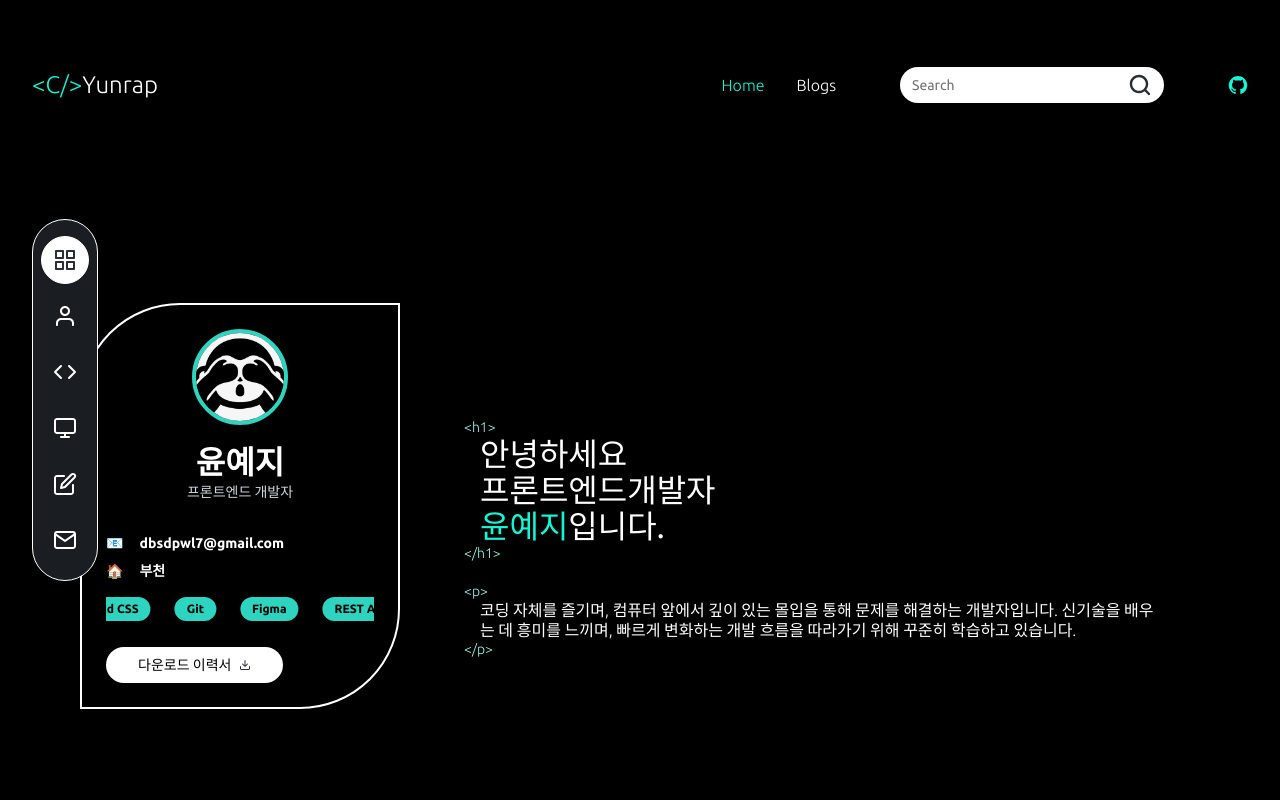
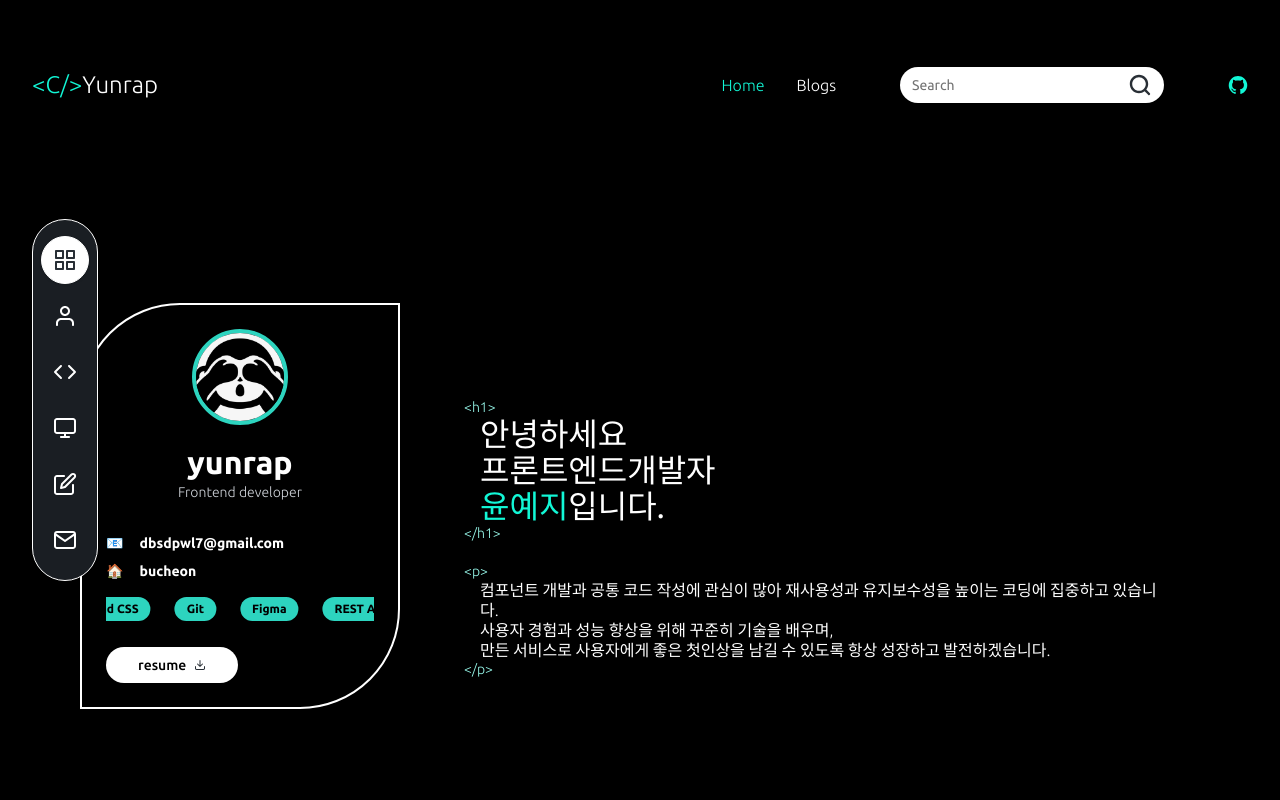
Before and after one commit to yunrap/yunrap.website, a Next.js app: page / in a window 1280 px wide. Shown: the top 800 px of the page. Built offline with nearby package versions, Linux system fonts and the light colour scheme.

Commit message:
docs: 이력서수정 업로드

```diff
--- a/src/app/blogs/page.tsx
+++ b/src/app/blogs/page.tsx
@@ -4,8 +4,7 @@ import { Post } from '@/app/shared/types/blog';
 
 const getPosts = async () => {
   const res = await fetch(`${process.env.NEXT_PUBLIC_API_URL}/postsAll`, {
-    next: { revalidate: 10 }, // 10초마다 새로고침
-    cache: 'no-store', // 즉시 최신 데이터 필요하면 no-store로도 가능
+    cache: 'no-store',
   });
 
   if (!res.ok) throw new Error('Failed to fetch posts');
--- a/src/app/page.tsx
+++ b/src/app/page.tsx
@@ -19,7 +19,7 @@ const techStack = [
 // 연락처 정보 데이터
 const contactInfo = [
   { icon: '📧', text: 'dbsdpwl7@gmail.com', label: '이메일' },
-  { icon: '🏠', text: '부천', label: '사는곳' },
+  { icon: '🏠', text: 'bucheon', label: '사는곳' },
 ];
 
 // 기술 스택 태그 컴포넌트
@@ -57,8 +57,8 @@ export default function Page() {
                 />
               </div>
 
-              <h1 className="text-center text-LogoM font-bold">윤예지</h1>
-              <p className="mb-8 text-center text-CodeM text-gray-300">프론트엔드 개발자</p>
+              <h1 className="text-center text-LogoM font-bold">yunrap</h1>
+              <p className="mb-8 text-center text-CodeM text-gray-300">Frontend developer</p>
 
               <ul className="space-y-2 text-CodeM text-sm font-bold">
                 {contactInfo.map((item, index) => (
@@ -81,7 +81,7 @@ export default function Page() {
               </div>
               <a href="/윤예지_이력서.pdf" download aria-label="이력서 다운로드">
                 <Button variant="white" className="px-8">
-                  다운로드 이력서
+                  resume
                   <span>
                     <Image src="/images/icon-download.svg" alt="logo" width={12} height={12} />
                   </span>
@@ -105,9 +105,11 @@ export default function Page() {
               <div className="text-left">
                 <div className="text-CodeM text-brand2">{'<p>'}</div>
                 <p className="pl-4 text-ParaM">
-                  코딩 자체를 즐기며, 컴퓨터 앞에서 깊이 있는 몰입을 통해 문제를 해결하는
-                  개발자입니다. 신기술을 배우는 데 흥미를 느끼며, 빠르게 변화하는 개발 흐름을
-                  따라가기 위해 꾸준히 학습하고 있습니다.
+                  컴포넌트 개발과 공통 코드 작성에 관심이 많아 재사용성과 유지보수성을 높이는 코딩에
+                  집중하고 있습니다. <br />
+                  사용자 경험과 성능 향상을 위해 꾸준히 기술을 배우며, <br />
+                  만든 서비스로 사용자에게 좋은 첫인상을 남길 수 있도록 항상 성장하고
+                  발전하겠습니다.
                 </p>
                 <div className="text-CodeM text-brand2">{'</p>'}</div>
               </div>
```
Also changed, not shown: 1 other file (tests, documents, lock files or other folders).
